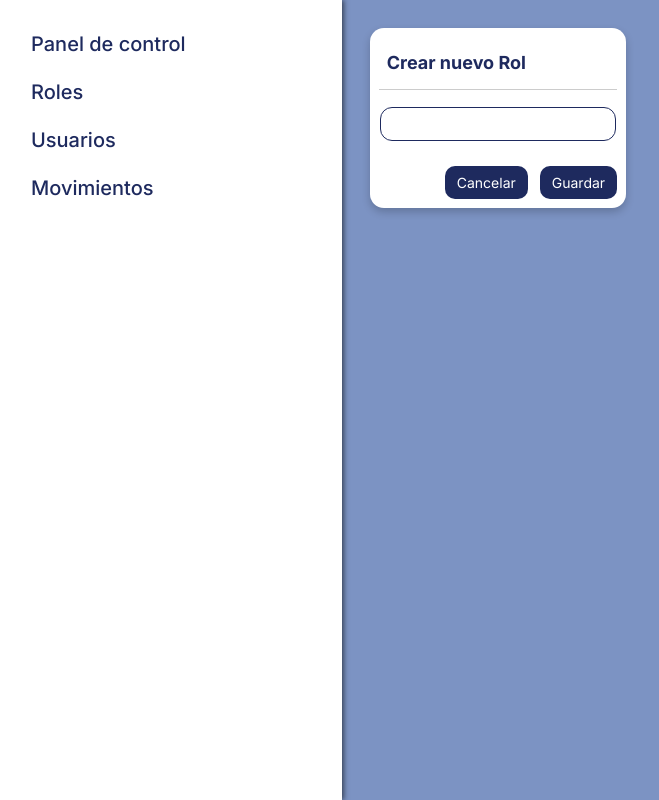
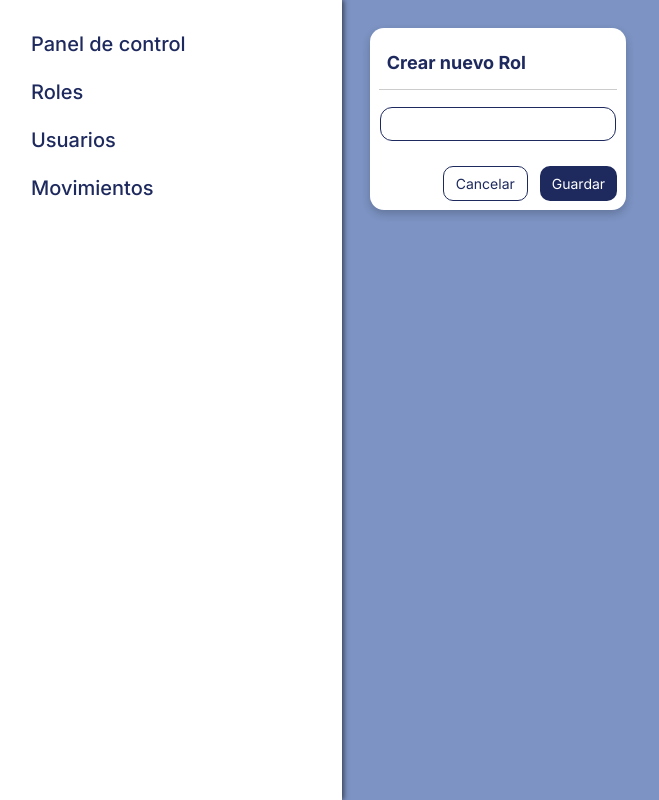
Before and after one commit to RaulBecerraB/TechShare-FrontEnd, a Next.js app: page /admin/dashboard in a window 1280 px wide. Shown: the whole page, without its empty margins (1-660 px from the left). Built offline with nearby package versions, Linux system fonts and the light colour scheme.

Commit message:
feat(PrimaryButton): implement style logic based on isSecondary attribute
    - Added logic to change button style depending on the isSecondary attribute
    - Set isSecondary default value to false to maintain primary button appearance

```diff
--- a/src/components/AdminCrud/PrimaryButton.tsx
+++ b/src/components/AdminCrud/PrimaryButton.tsx
@@ -1,15 +1,18 @@
-import React from 'react'
+import React, { useState } from 'react'
 import '@/styles/buttons.css'
 
 interface ButtonProps {
     buttonLabel: string;
     buttonFunction: any;
     disabled?: boolean;
+    isSecondary?: boolean;
 }
 
-export default function Button({ buttonLabel, buttonFunction, disabled = false }: ButtonProps) {
+export default function Button({ buttonLabel, buttonFunction, disabled = false, isSecondary = false }: ButtonProps) {
+    const [activeClass, setActiveClass] = useState(isSecondary ? 'secondary-button' : 'primary-button');
+
     return (
-        <button className={`${disabled ? '' : 'primary-button'}`}
+        <button className={`${disabled ? '' : activeClass}`}
             onClick={buttonFunction}
             disabled={disabled}
         >
--- a/src/components/Modal/Modal.tsx
+++ b/src/components/Modal/Modal.tsx
@@ -25,6 +25,7 @@ export default function Modal() {
                             buttonLabel='Cancelar'
                             buttonFunction={() => console.log('Crear')}
                             disabled={false}
+                            isSecondary={true}
                         />
                         <Button
                             buttonLabel='Guardar'
--- a/src/styles/buttons.css
+++ b/src/styles/buttons.css
@@ -10,3 +10,17 @@
     cursor: pointer;
     border-radius: 10px;
 }
+
+.secondary-button
+{
+    background-color: #ffffff;
+    border: 1.3px solid #1E2A5E;
+    color: #1E2A5E;
+    padding: 6px 12px;
+    text-align: center;
+    text-decoration: none;
+    display: inline-block;
+    font-size: 14px;
+    cursor: pointer;
+    border-radius: 10px;
+}
```
